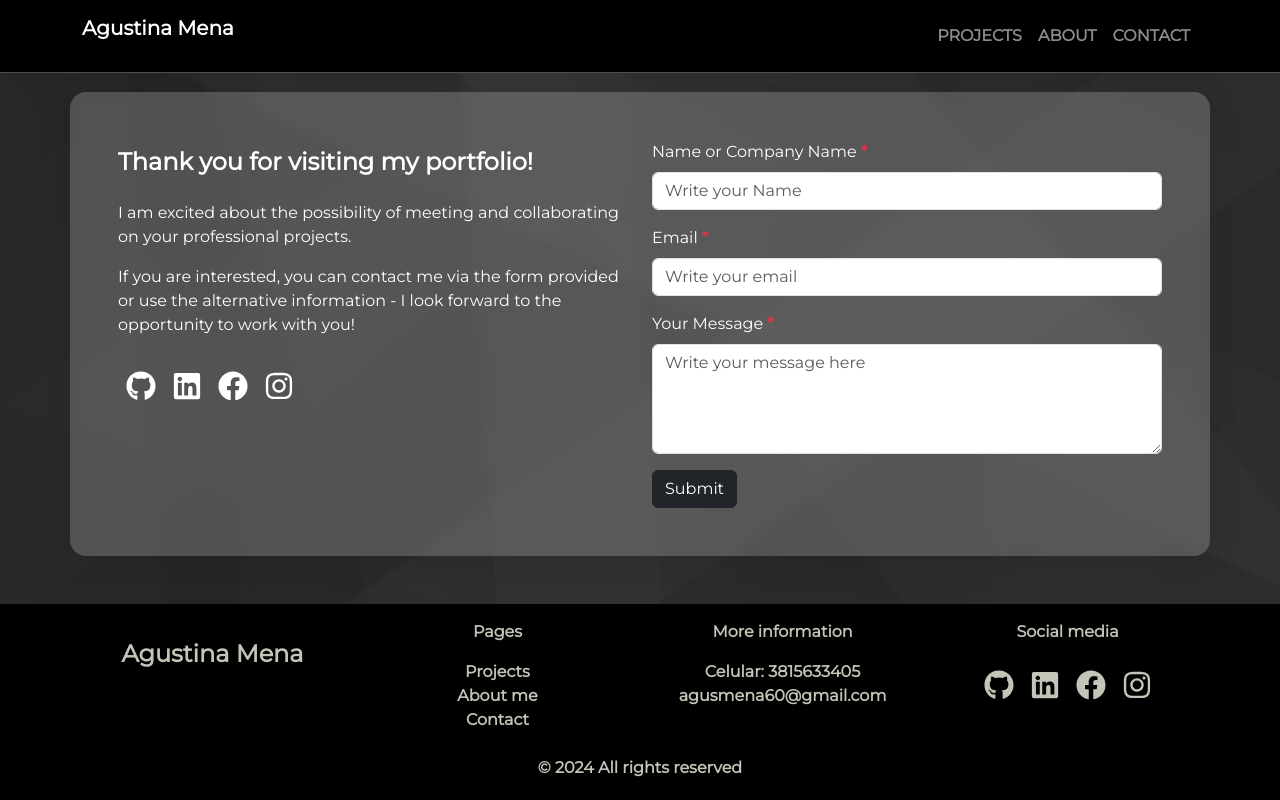
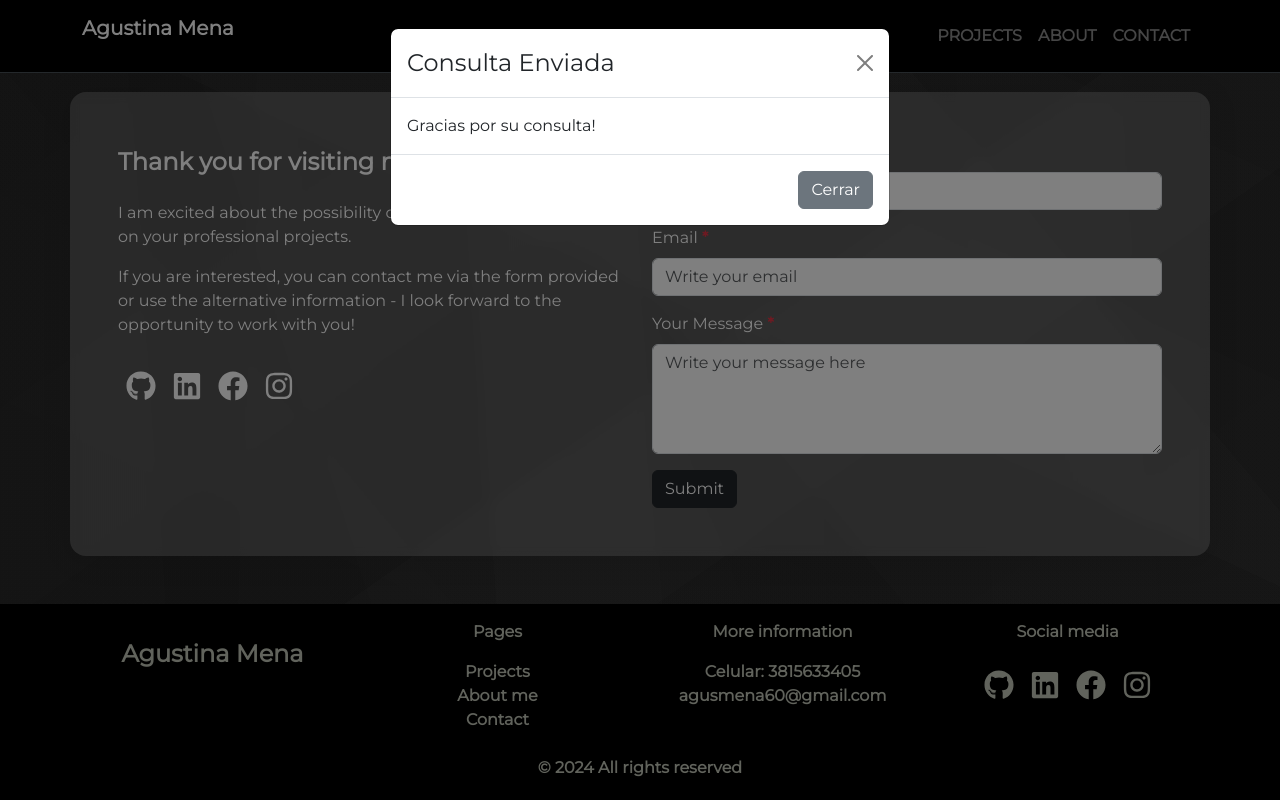
Before and after one commit to Agusme/portfolio-Agustina-Mena, a React (Create React App) app: page / in a window 1280 px wide. Both pictures are taken after typing "Sample", "name@example.com", "Sample" into the empty fields and a click on the button "Submit". Shown: the part 3447-4247 px from the top of the page. Built offline with nearby package versions, Linux system fonts and the light colour scheme.

Commit message:
add some changes

```diff
--- a/src/components/views/Contact.jsx
+++ b/src/components/views/Contact.jsx
@@ -1,5 +1,5 @@
 import React from "react";
-import { Button, Col, Container, Form, Row } from "react-bootstrap";
+import { Button, Col, Container, Form, Modal, Row } from "react-bootstrap";
 import { FaFacebook, FaGithub, FaInstagram, FaLinkedin } from "react-icons/fa";
 import {
   validateEmail,
@@ -11,6 +11,7 @@ import emailjs from 'emailjs-com';
 
 const Contact = () => {
   const { register, handleSubmit, errors, reset } = useForm();
+const [showModal, setShowModal] = React.useState(false)
 
   const emailjsConfig = {
     serviceId: "service_72n9tya",
@@ -22,10 +23,9 @@ const Contact = () => {
     try {
       const emailData = {
         ...data,
-        user_name: data.name,
-        user_email: data.email,
-      message: data.message,
-
+        user_name: data.user_name,
+        user_email: data.user_email,
+        message: data.message,
       };
      const response = await emailjs.send(
   emailjsConfig.serviceId,
@@ -34,10 +34,15 @@ const Contact = () => {
   emailjsConfig.publicKey
 );
 console.log("correo enviado con exito: ", response);
+setShowModal(true);
 reset();
     } catch (error) {
       console.log("error al enviar el correo", error);
     }
+  };
+
+  const handleCloseModal = () => {
+    setShowModal(false);
   };
   return (
     <div className="bg-main py-5 text-white">
@@ -174,7 +179,21 @@ reset();
           </Col>
         </Row>
       </Container>
+      <Modal show={showModal} onHide={handleCloseModal}>
+        <Modal.Header closeButton>
+          <Modal.Title>Consulta Enviada</Modal.Title>
+        </Modal.Header>
+        <Modal.Body>
+          Gracias por su consulta!
+        </Modal.Body>
+        <Modal.Footer>
+          <Button variant="secondary" onClick={handleCloseModal}>
+            Cerrar
+          </Button>
+        </Modal.Footer>
+      </Modal>
     </div>
+
   );
 };
 
```
